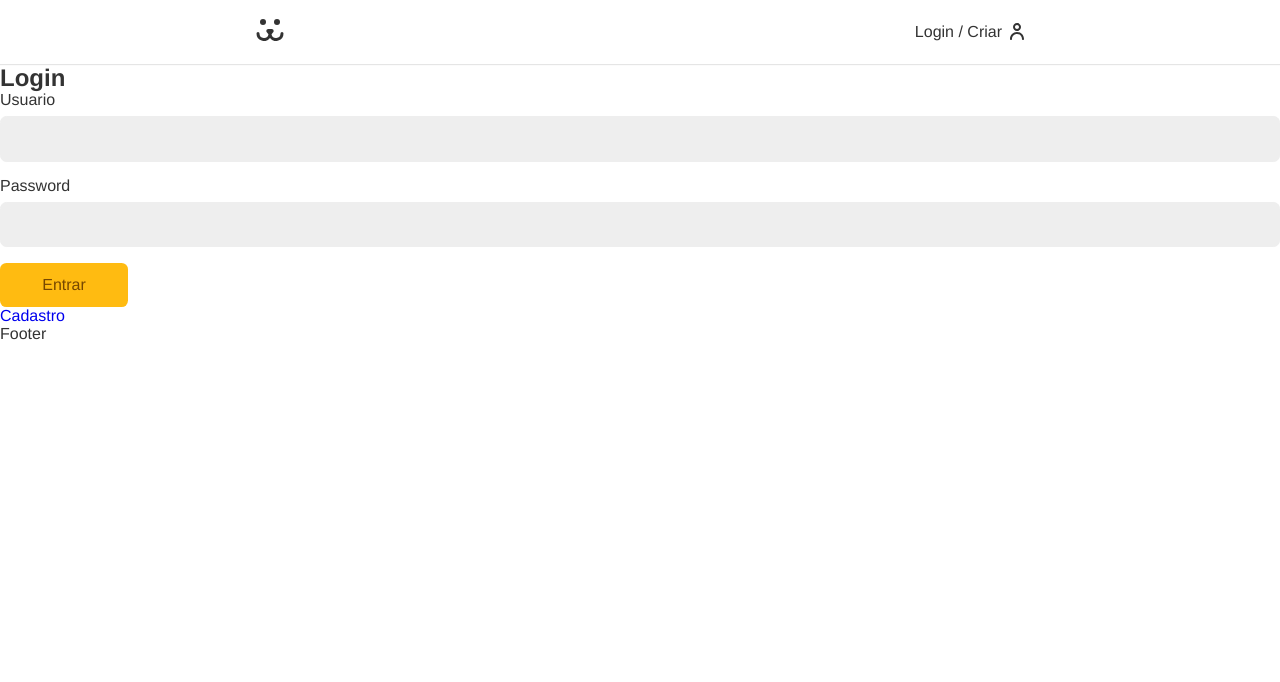
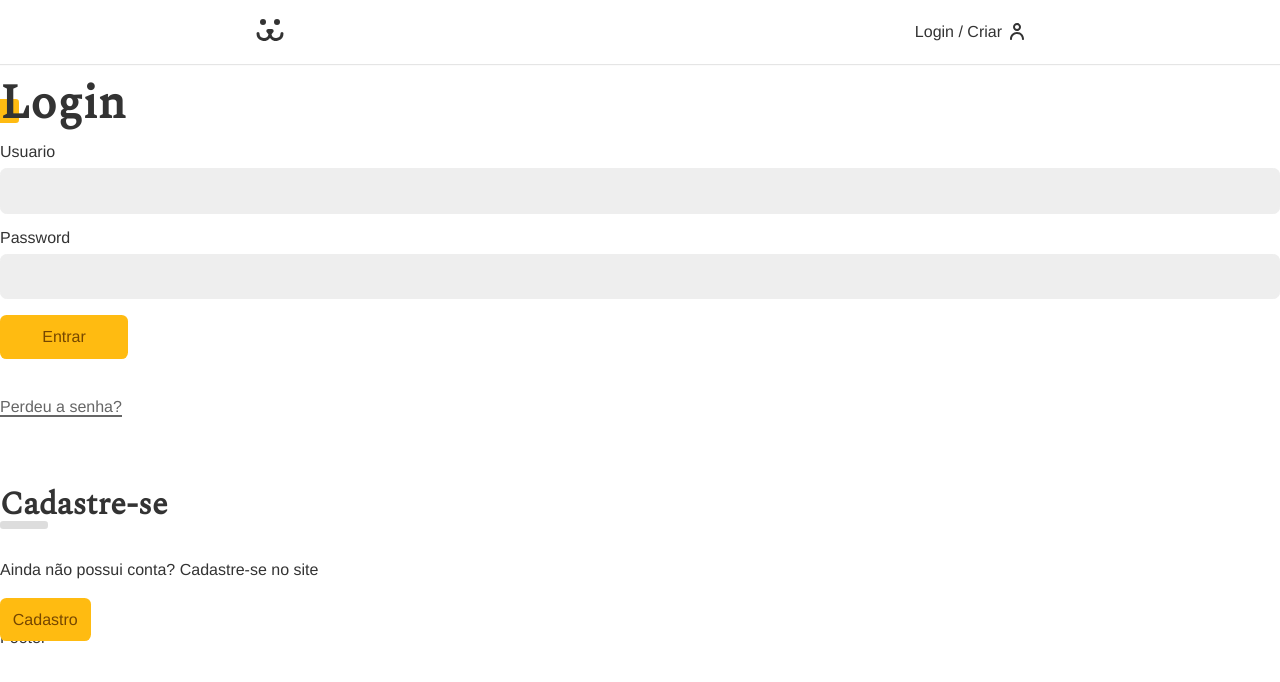
Before and after one commit to christiancordeiro/Dogs-react, a React app: page /login in a window 1280 px wide. Shown: the top 682 px of the page. Built offline with nearby package versions, Linux system fonts and the light colour scheme; the HTML template or start-up script is replaced by a standard one.

Commit message:
Login Form

```diff
--- a/src/App.css
+++ b/src/App.css
@@ -1,3 +1,5 @@
+@import url("https://fonts.googleapis.com/css2?family=Spectral:ital,wght@700&display=swap");
+
 * {
   box-sizing: border-box;
 }
@@ -33,6 +35,7 @@
 
 a {
   text-decoration: none;
+  color: #333;
 }
 
 button {
@@ -47,3 +50,38 @@
   padding: 0 1rem;
   margin: 0 auto;
 }
+
+.title {
+  font-family: var(--type-second);
+  line-height: 1;
+  font-size: 3rem;
+  margin: 1rem 0;
+  position: relative;
+  z-index: 1;
+}
+
+.title::after {
+  content: "";
+  display: block;
+  z-index: -1;
+  width: 1.5rem;
+  height: 1.5rem;
+  bottom: 5px;
+  left: -5px;
+  border-radius: 0.2rem;
+  position: absolute;
+  background-color: #fb1;
+}
+
+.animeLeft {
+  opacity: 0;
+  transform: translateX(-20px);
+  animation: animeLeft 0.2s forwards;
+}
+
+@keyframes animeLeft {
+  to {
+    opacity: 1;
+    transform: initial;
+  }
+}
--- /dev/null
+++ b/src/Components/Helper/Error.jsx
@@ -0,0 +1,8 @@
+import React from "react"
+
+const Error = ({ error }) => {
+  if (!error) return null
+  return <p style={{ color: "#f31", margin: "1rem 0" }}>{error}</p>
+}
+
+export default Error
--- a/src/Components/Login/LoginForm.jsx
+++ b/src/Components/Login/LoginForm.jsx
@@ -4,6 +4,9 @@
 import Button from "../Form/Button"
 import useForm from "../../Hooks/useForm"
 import { UserContext } from "../../UserContext"
+import Error from "../Helper/Error"
+import styles from "./LoginForm.module.css"
+import stylesBtn from "../Form/Button.module.css"
 
 const LoginForm = () => {
   const username = useForm()
@@ -20,9 +23,9 @@
   }
 
   return (
-    <section>
-      <h1>Login</h1>
-      <form action="" onSubmit={handleSubmit}>
+    <section className="animeLeft">
+      <h1 className="title">Login</h1>
+      <form className={styles.form} onSubmit={handleSubmit}>
         <Input label="Usuario" type="text" name="usuario" {...username} />
         <Input label="Password" type="password" name="password" {...password} />
         {loading ? (
@@ -30,10 +33,18 @@
         ) : (
           <Button>Entrar</Button>
         )}
-
-        {error && <p>{error}</p>}
+        <Error error={error} />
       </form>
-      <Link to="/login/criar">Cadastro</Link>
+      <Link to="/login/perdeu" className={styles.perdeu}>
+        Perdeu a senha?
+      </Link>
+      <div className={styles.cadastro}>
+        <h2 className={styles.subtitle}>Cadastre-se</h2>
+        <p>Ainda não possui conta? Cadastre-se no site</p>
+        <Link to="/login/criar" className={stylesBtn.button}>
+          Cadastro
+        </Link>
+      </div>
     </section>
   )
 }
--- /dev/null
+++ b/src/Components/Login/LoginForm.module.css
@@ -0,0 +1,42 @@
+.form {
+  margin-bottom: 2rem;
+}
+
+.perdeu {
+  display: inline-block;
+  color: #666;
+  padding: 0.5rem 0;
+  line-height: 1;
+}
+
+.perdeu::after {
+  content: "";
+  height: 2px;
+  width: 100%;
+  background-color: currentColor;
+  display: block;
+}
+
+.cadastro {
+  margin-top: 4rem;
+}
+
+.cadastro p {
+  margin-top: 2rem;
+  margin-bottom: 2rem;
+}
+
+.subtitle {
+  font-family: var(--type-second);
+  line-height: 1;
+  font-size: 2rem;
+}
+
+.subtitle::after {
+  content: "";
+  display: block;
+  background-color: #ddd;
+  height: 0.5rem;
+  width: 3rem;
+  border-radius: 0.2rem;
+}
```
